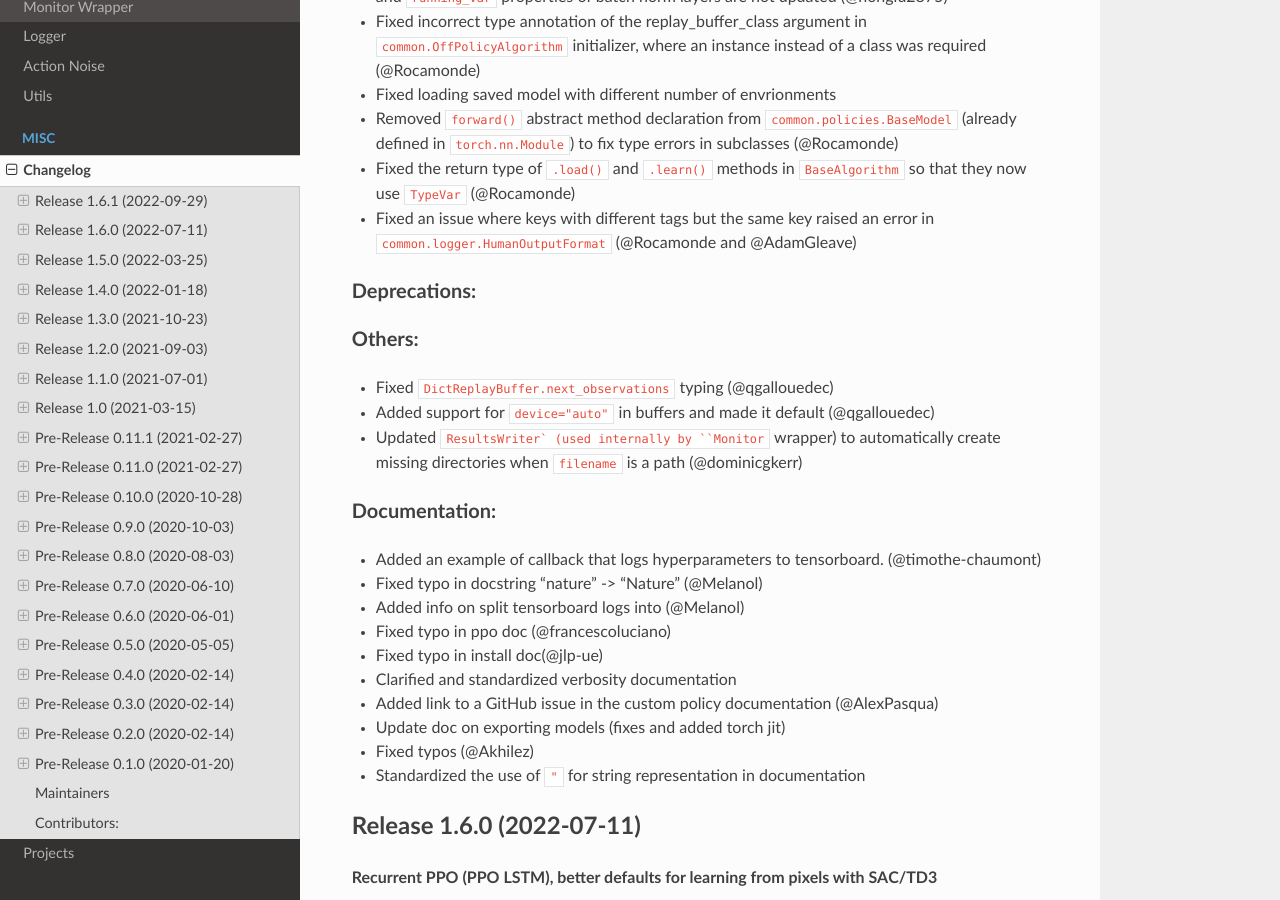
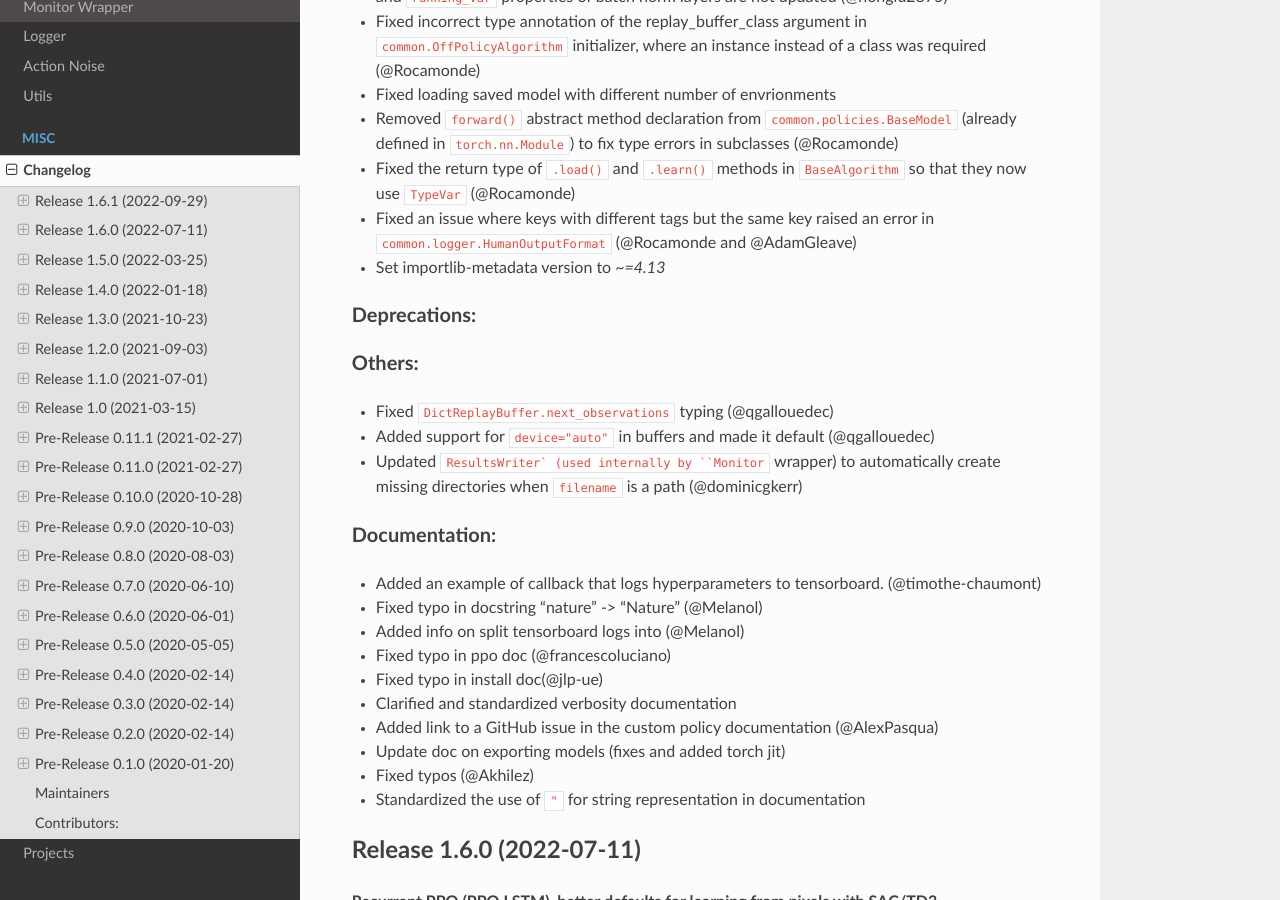
Before and after one commit to DLR-RM/stable-baselines3, a Sphinx documentation site: the page built from docs/misc/changelog.rst, in a window 1280 px wide and 900 px high, scrolled down 905 px. Built offline with Sphinx 7.4.7 and the Read the Docs theme 2.0.0, drawn with Linux system fonts in a browser that asks for light colours.

Commit message:
update changelog

```diff
--- a/docs/misc/changelog.rst
+++ b/docs/misc/changelog.rst
@@ -36,6 +36,7 @@ Bug Fixes:
 - Removed ``forward()`` abstract method declaration from ``common.policies.BaseModel`` (already defined in ``torch.nn.Module``) to fix type errors in subclasses (@Rocamonde)
 - Fixed the return type of ``.load()`` and ``.learn()`` methods in ``BaseAlgorithm`` so that they now use ``TypeVar`` (@Rocamonde)
 - Fixed an issue where keys with different tags but the same key raised an error in ``common.logger.HumanOutputFormat`` (@Rocamonde and @AdamGleave)
+- Set importlib-metadata version to `~=4.13`
 
 Deprecations:
 ^^^^^^^^^^^^^
```
